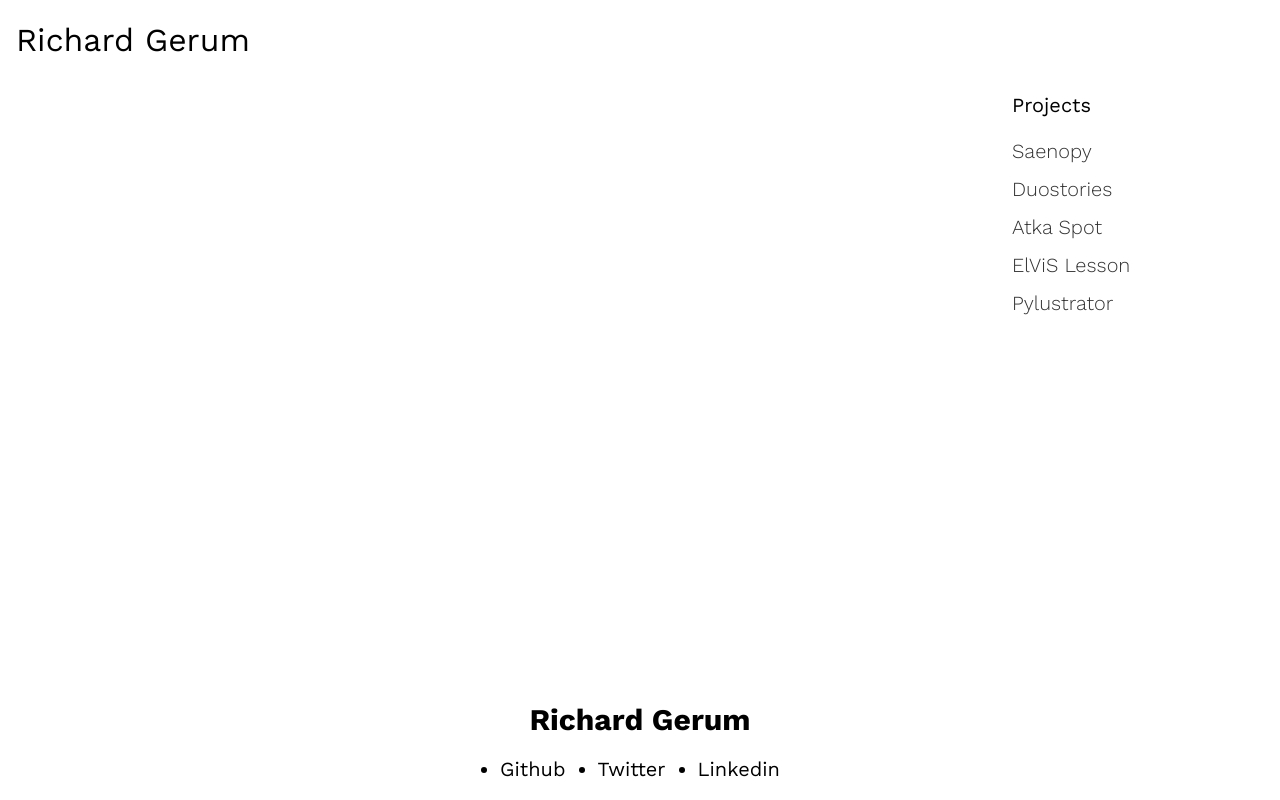
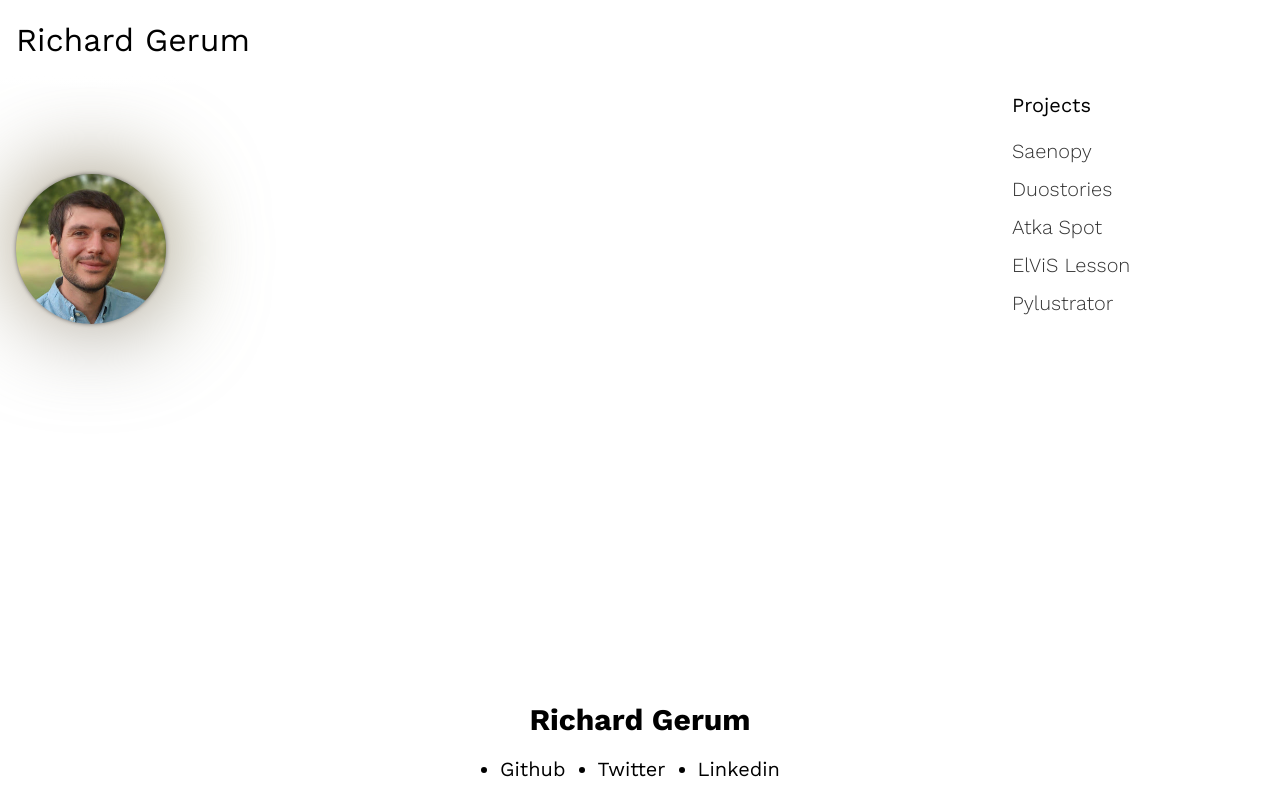
Before and after one commit to rgerum/portfolio-page, a Next.js app: page / in a window 1280 px wide. Built offline with nearby package versions, Linux system fonts and the light colour scheme; a web font is replaced by a local one.

Commit message:
added profile picture

```diff
--- a/src/app/page.js
+++ b/src/app/page.js
@@ -1,11 +1,14 @@
 import React from "react";
 import styles from "@/app/projects/[project_name]/layout.module.css";
 import NavAsideProjects from "@/components/NavAsideProjects";
+import ProfilePicture from "@/components/ProfilePicture";
 
 export default function Page() {
   return (
     <>
-      <main className={styles.main}></main>
+      <main className={styles.main}>
+        <ProfilePicture />
+      </main>
       <aside className={styles.aside}>
         <NavAsideProjects />
       </aside>
--- /dev/null
+++ b/src/components/ProfilePicture/ProfilePicture.jsx
@@ -0,0 +1,32 @@
+import React from "react";
+import styles from "./ProfilePicture.module.css";
+import clsx from "clsx";
+import Image from "next/image";
+
+const size = 150;
+function ProfilePicture({ ...delegated }) {
+  return (
+    <>
+      <div className={clsx(styles.wrapper, styles.wrapper2)} {...delegated}>
+        <Image
+          className={styles.me2}
+          src={"/Richard.jpg"}
+          width={size}
+          height={size}
+          alt={""}
+        />
+      </div>
+      <div className={styles.wrapper} {...delegated}>
+        <Image
+          className={styles.me}
+          src={"/Richard.jpg"}
+          width={size}
+          height={size}
+          alt={"my profile picture"}
+        />
+      </div>
+    </>
+  );
+}
+
+export default ProfilePicture;
--- /dev/null
+++ b/src/components/ProfilePicture/ProfilePicture.module.css
@@ -0,0 +1,33 @@
+
+.wrapper {
+    display: flex;
+    justify-content: center;
+    align-items: center;
+    --size: 150px;
+    width: var(--size);
+    height: var(--size);
+    border-radius: 100vw;
+    overflow: hidden;
+    position: absolute;
+    margin-top: 100px;
+    filter: drop-shadow(0 0 2px hsl(0deg 0% 0% / 0.5));
+}
+
+.wrapper2 {
+    filter: blur(50px);
+}
+
+.me {
+    width: 100%;
+    height: 100%;
+    object-fit: cover;
+    position: absolute;
+}
+
+.me2 {
+    width: 100%;
+    height: 100%;
+    object-fit: cover;
+    position: absolute;
+    filter: blur(20px);
+}
```
Also changed, not shown: public/Richard.jpg (added).
